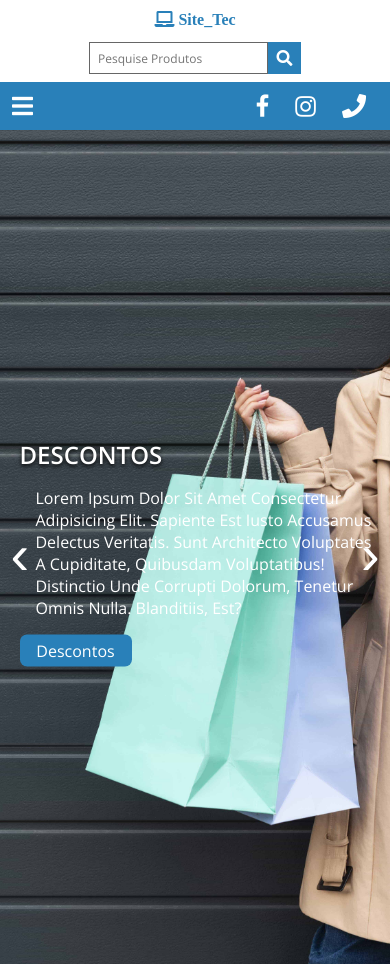
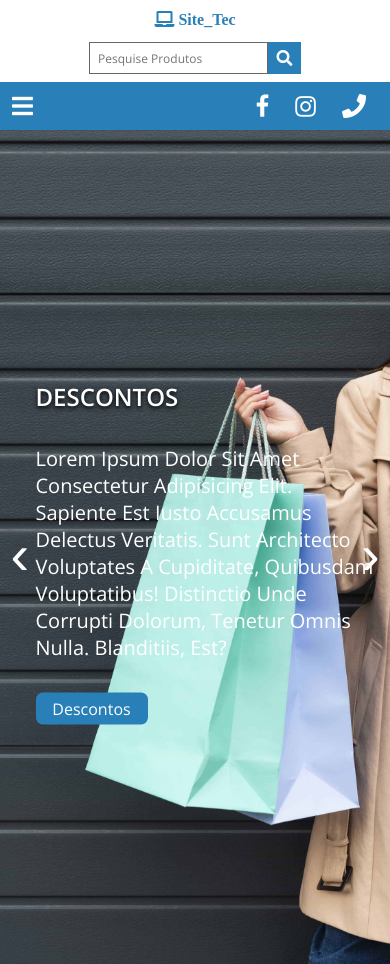
Before and after one commit to Wendell21212121212/Site_Tec, a plain HTML site: page index.html in a window 390 px wide. Shown: the top 964 px of the page. Drawn offline with nearby package versions, Linux system fonts and the light colour scheme.

Commit message:
Add files via upload

```diff
--- a/style.css
+++ b/style.css
@@ -758,6 +758,27 @@ header .header-2.header-active{
     margin: 2rem 0;
     }
 
+   .home .home-slider .owl-carousel img{
+    width: auto;
+   }
+
+   .home .home-slider .item .content p{
+    text-align:left;
+    font-size: 2.5rem;
+
+   }
+
+
+   .home .home-slider .item .content .btn{
+    margin: 2rem;
+   }
+
+   .home .home-slider .item .content h3{
+    font-size: 3rem;
+    margin: 2rem;
+    text-transform: uppercase;
+   }
+
 
 
 
```
